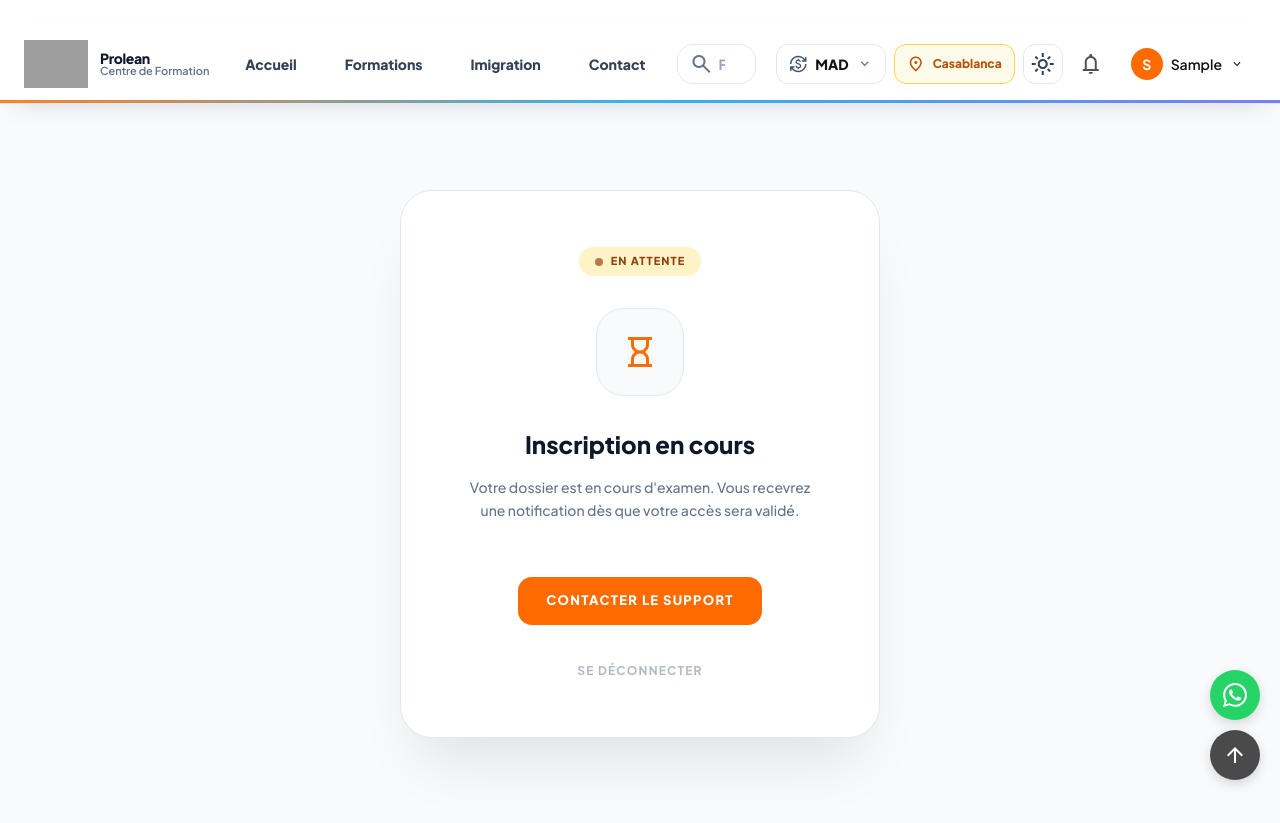
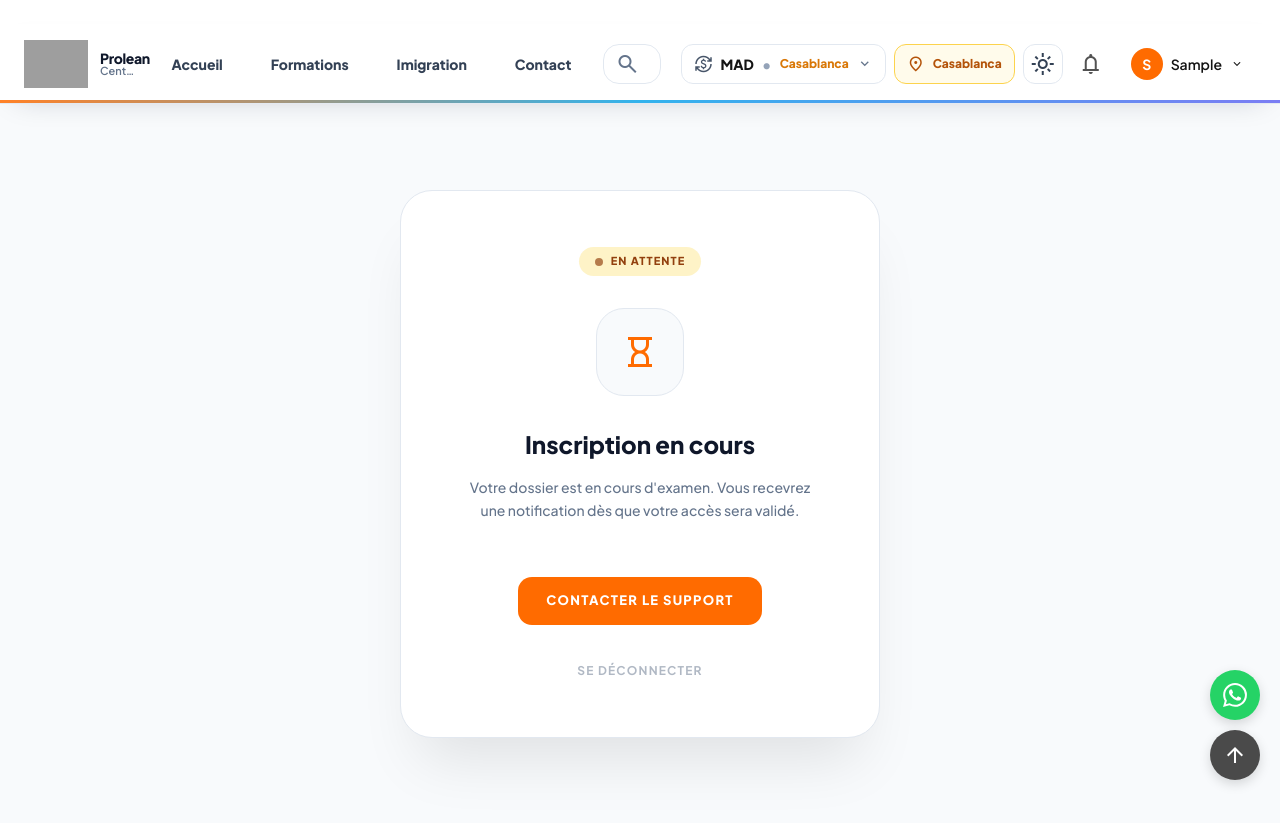
Before and after one commit to yahya12213/ProleanProject, a Django app: page /account-status/ in a window 1280 px wide. Shown: the top 823 px of the page. Run offline with Django 5.2, Linux system fonts and the light colour scheme; the visitor is signed in with stand-in values (Sample User, id 1); data comes from the database, SQL or seed files in the repository; data that the repository does not hold is empty; some libraries are stand-ins or nearby versions; grey boxes are pictures that could not be loaded.

Commit message:
Auto-refresh GPS location and show city next to MAD in currency control

```diff
--- a/Prolean/templates/Prolean/base.html
+++ b/Prolean/templates/Prolean/base.html
@@ -787,9 +787,10 @@
 
         document.addEventListener('DOMContentLoaded', function() {
             const locationApiUrl = '{% url "Prolean:browser_location_update" %}';
-            const ttlMs = 6 * 60 * 60 * 1000;
+            const ttlMs = 10 * 60 * 1000;
             const now = Date.now();
             const lastSent = Number(localStorage.getItem('prolean_browser_geo_sent_at') || 0);
+            const initialLocationSource = "{{ user_location.source|default:''|escapejs }}";
 
             function getCookie(name) {
                 const value = `; ${document.cookie}`;
@@ -804,8 +805,21 @@
                 const headerBadge = document.getElementById('header-location-badge');
                 const mobileCity = document.getElementById('mobile-location-city');
                 const mobileBadge = document.getElementById('mobile-location-badge');
+                const currencyLocation = document.getElementById('currency-location-label');
+                const mobileCurrencyLocation = document.getElementById('mobile-currency-location-label');
                 if (headerCity && city) headerCity.textContent = city;
                 if (mobileCity && city) mobileCity.textContent = city;
+                if (currencyLocation && city) {
+                    currencyLocation.textContent = city;
+                    currencyLocation.classList.remove('text-emerald-600', 'dark:text-emerald-400', 'text-amber-600', 'dark:text-amber-400');
+                    currencyLocation.classList.add(fromGps ? 'text-emerald-600' : 'text-amber-600');
+                    currencyLocation.classList.add(fromGps ? 'dark:text-emerald-400' : 'dark:text-amber-400');
+                }
+                if (mobileCurrencyLocation && city) {
+                    mobileCurrencyLocation.textContent = city;
+                    mobileCurrencyLocation.classList.remove('text-emerald-500', 'text-amber-500');
+                    mobileCurrencyLocation.classList.add(fromGps ? 'text-emerald-500' : 'text-amber-500');
+                }
                 if (headerBadge) {
                     const headerIcon = headerBadge.querySelector('.material-symbols-outlined');
                     if (headerIcon) headerIcon.textContent = fromGps ? 'my_location' : 'location_on';
@@ -863,7 +877,9 @@
             };
 
             if (window.requestProleanGpsLocation) {
-                window.requestProleanGpsLocation(false);
+                const needsUpgradeFromIp = !String(initialLocationSource || '').startsWith('browser_gps');
+                window.requestProleanGpsLocation(needsUpgradeFromIp || ((now - lastSent) >= ttlMs));
+                setInterval(() => window.requestProleanGpsLocation(false), ttlMs);
             }
         });
 
--- a/Prolean/templates/Prolean/partials/header.html
+++ b/Prolean/templates/Prolean/partials/header.html
@@ -56,6 +56,10 @@
                 <button class="h-10 px-3 rounded-xl border border-slate-200 dark:border-slate-700 bg-white/70 dark:bg-slate-900/40 hover:bg-slate-50 dark:hover:bg-slate-900 transition-colors text-sm font-black inline-flex items-center gap-2 active-currency">
                     <span class="material-symbols-outlined text-[18px] leading-none text-slate-600 dark:text-slate-300">currency_exchange</span>
                     <span class="current-currency">MAD</span>
+                    <span class="text-slate-400 dark:text-slate-500">•</span>
+                    <span id="currency-location-label" class="max-w-[90px] truncate text-xs font-black {% if 'browser_gps' in user_location.source|default:'' %}text-emerald-600 dark:text-emerald-400{% else %}text-amber-600 dark:text-amber-400{% endif %}">
+                        {{ user_location.city|default:'Casablanca' }}
+                    </span>
                     <span class="material-symbols-outlined text-base leading-none text-slate-500 dark:text-slate-400">expand_more</span>
                 </button>
                 <div class="absolute right-0 top-full mt-1 hidden group-hover:block bg-white dark:bg-neutral-900 border border-neutral-100 dark:border-neutral-800 rounded-xl shadow-xl p-2 min-w-[150px] z-50 currency-dropdown
@@ -239,6 +243,10 @@
                             <span class="flex items-center gap-2">
                                 <span class="currency-indicator">MAD</span>
                                 <span>- Dirham</span>
+                                <span class="text-neutral-400">•</span>
+                                <span id="mobile-currency-location-label" class="max-w-[90px] truncate text-xs font-black {% if 'browser_gps' in user_location.source|default:'' %}text-emerald-500{% else %}text-amber-500{% endif %}">
+                                    {{ user_location.city|default:'Casablanca' }}
+                                </span>
                             </span>
                             <span class="material-symbols-outlined text-base leading-none">expand_more</span>
                         </button>
```
